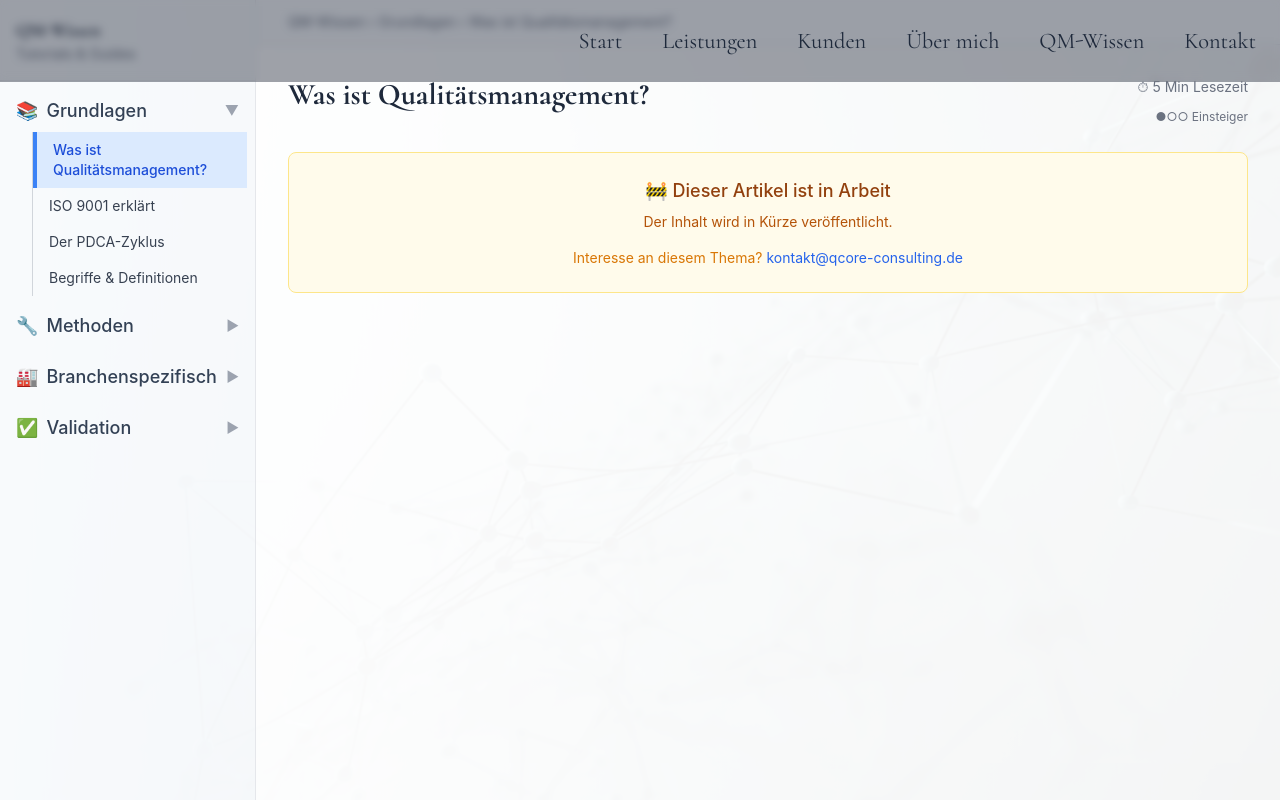
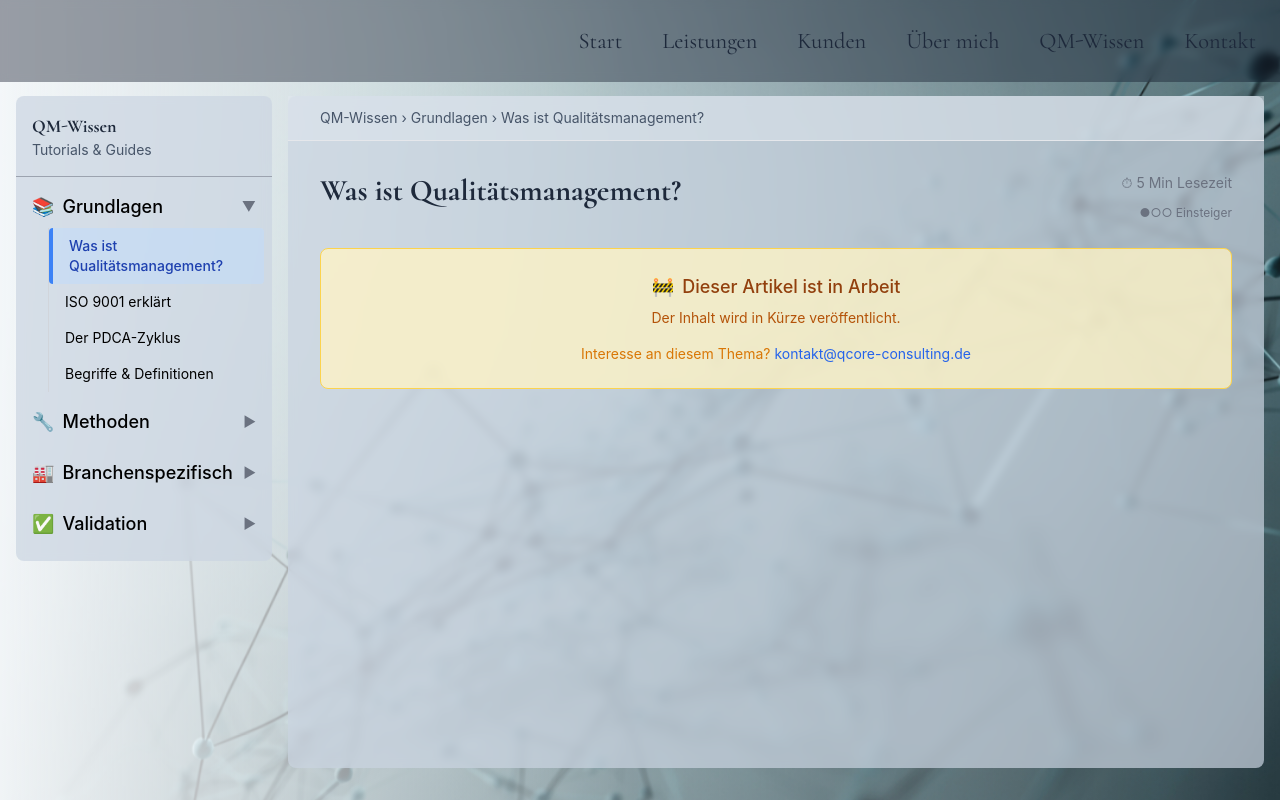
Before and after one commit to Wolle417/qm-consulting-website, a Next.js app: page /qm-wissen in a window 1280 px wide. Both pictures are taken after a click on the button "Was ist Qualitätsmanagement?". Shown: the top 800 px of the page. Built offline with nearby package versions, Linux system fonts and the light colour scheme.

Commit message:
QM-Wissen: consistent design with transparent boxes and proper spacing

```diff
--- a/components/QMWissenContent.jsx
+++ b/components/QMWissenContent.jsx
@@ -5,14 +5,16 @@ const QMWissenContent = ({ selectedArticle, categories }) => {
   if (!selectedArticle) {
     return (
       <div className="p-8">
-        <h1 className="text-3xl font-bold text-slate-800 mb-4">QM-Wissen</h1>
-        <p className="text-lg text-slate-600 mb-8">
+        <h1 className="text-3xl font-bold mb-4" style={{ color: '#1e293b' }}>QM-Wissen</h1>
+        <p className="text-lg mb-8" style={{ color: '#000000' }}>
           Praktisches Know-how für Qualitätsmanagement.
           Wählen Sie links eine Kategorie oder einen Artikel.
         </p>
 
-        <div className="bg-amber-50 border border-amber-200 rounded-lg p-6">
-          <h3 className="font-semibold text-amber-800 mb-2">🚧 In Entwicklung</h3>
+        <div className="bg-amber-100 bg-opacity-80 border border-amber-300 rounded-lg p-6">
+          <h3 className="font-semibold text-amber-800 mb-2 flex items-center">
+            <span className="mr-2">🚧</span> In Entwicklung
+          </h3>
           <p className="text-amber-700">
             Diese Wissensdatenbank wird kontinuierlich erweitert.
             Die ersten Artikel erscheinen in Kürze.
@@ -45,7 +47,7 @@ const QMWissenContent = ({ selectedArticle, categories }) => {
   if (!article) {
     return (
       <div className="p-8">
-        <div className="bg-red-50 border border-red-200 rounded-lg p-6">
+        <div className="bg-red-100 bg-opacity-80 border border-red-300 rounded-lg p-6">
           <h3 className="font-semibold text-red-800 mb-2">Artikel nicht gefunden</h3>
           <p className="text-red-700">
             Der gewählte Artikel konnte nicht geladen werden.
@@ -59,7 +61,7 @@ const QMWissenContent = ({ selectedArticle, categories }) => {
   return (
     <div className="flex-1 overflow-y-auto">
       {/* Breadcrumb */}
-      <div className="px-8 py-3 text-sm text-gray-500 border-b bg-slate-50">
+      <div className="px-8 py-3 text-sm border-b bg-slate-200 bg-opacity-50" style={{ color: '#475569' }}>
         QM-Wissen › {categoryTitle} › {article.title}
       </div>
 
@@ -67,7 +69,7 @@ const QMWissenContent = ({ selectedArticle, categories }) => {
         {/* Header */}
         <div className="flex justify-between items-start mb-6">
           <div>
-            <h1 className="text-3xl font-bold text-slate-800 mb-2">{article.title}</h1>
+            <h1 className="text-3xl font-bold mb-2" style={{ color: '#1e293b' }}>{article.title}</h1>
           </div>
           <div className="text-right">
             <div className="text-sm text-gray-500 mb-1">⏱ {article.time} Lesezeit</div>
@@ -76,8 +78,10 @@ const QMWissenContent = ({ selectedArticle, categories }) => {
         </div>
 
         {/* Placeholder for article without content */}
-        <div className="bg-amber-50 border border-amber-200 rounded-lg p-6 text-center">
-          <p className="text-amber-800 font-medium">🚧 Dieser Artikel ist in Arbeit</p>
+        <div className="bg-amber-100 bg-opacity-80 border border-amber-300 rounded-lg p-6 text-center">
+          <p className="text-amber-800 font-medium flex items-center justify-center">
+            <span className="mr-2">🚧</span> Dieser Artikel ist in Arbeit
+          </p>
           <p className="text-amber-700 text-sm mt-2">
             Der Inhalt wird in Kürze veröffentlicht.
           </p>
--- a/components/QMWissenSidebar.jsx
+++ b/components/QMWissenSidebar.jsx
@@ -8,13 +8,13 @@ const QMWissenSidebar = ({
   onToggleCategory
 }) => {
   return (
-    <aside className="w-64 bg-slate-50 bg-opacity-95 border-r border-gray-200 h-screen sticky top-0 overflow-y-auto hidden md:block">
+    <aside className="w-64 bg-slate-300 bg-opacity-70 backdrop-blur-sm rounded-lg h-fit sticky top-24 overflow-y-auto hidden md:block">
       {/* Header */}
-      <div className="p-4 border-b border-gray-200">
+      <div className="p-4 border-b border-gray-400">
         <h2 className="font-bold text-lg" style={{ color: '#1e293b' }}>
           QM-Wissen
         </h2>
-        <p className="text-sm text-gray-500">Tutorials & Guides</p>
+        <p className="text-sm" style={{ color: '#475569' }}>Tutorials & Guides</p>
       </div>
 
       {/* Categories */}
@@ -27,13 +27,13 @@ const QMWissenSidebar = ({
               {/* Category Header */}
               <button
                 onClick={() => onToggleCategory(category.id)}
-                className="w-full flex items-center justify-between p-2 rounded hover:bg-slate-100 cursor-pointer transition-colors"
+                className="w-full flex items-center justify-between p-2 rounded hover:bg-slate-400 hover:bg-opacity-50 cursor-pointer transition-colors"
               >
                 <div className="flex items-center">
                   <span className="mr-2">{category.icon}</span>
-                  <span className="font-medium text-slate-700">{category.title}</span>
+                  <span className="font-medium" style={{ color: '#000000' }}>{category.title}</span>
                 </div>
-                <span className="text-gray-400 text-sm">
+                <span className="text-gray-500 text-sm">
                   {isExpanded ? '▼' : '▶'}
                 </span>
               </button>
@@ -48,11 +48,12 @@ const QMWissenSidebar = ({
                       <button
                         key={article.id}
                         onClick={() => onSelectArticle(article.id)}
-                        className={`w-full text-left p-2 pl-4 text-sm transition-colors ${
+                        className={`w-full text-left p-2 pl-4 text-sm rounded transition-colors ${
                           isSelected
-                            ? 'bg-blue-100 border-l-4 border-blue-500 text-blue-700 font-medium'
-                            : 'hover:bg-blue-50 hover:text-blue-600 text-gray-700'
+                            ? 'bg-blue-200 bg-opacity-50 border-l-4 border-blue-500 font-medium'
+                            : 'hover:bg-slate-400 hover:bg-opacity-50'
                         }`}
+                        style={{ color: isSelected ? '#1e40af' : '#000000' }}
                       >
                         {article.title}
                       </button>
--- a/pages/qm-wissen.js
+++ b/pages/qm-wissen.js
@@ -10,12 +10,13 @@ export default function QMWissen() {
   const [expandedCategories, setExpandedCategories] = useState(['grundlagen']);
 
   return (
-    <div className="min-h-screen flex flex-col">
+    <div className="min-h-screen relative">
       <Navigation />
 
-      {/* Main Layout */}
-      <div className="flex-1 flex">
+      {/* Main Layout with proper spacing */}
+      <div className="flex min-h-screen pt-24 px-4 pb-8">
         {/* Sidebar */}
+        <div className="mr-4">
           <QMWissenSidebar
             categories={categories}
             selectedArticle={selectedArticle}
@@ -29,14 +30,15 @@ export default function QMWissen() {
               );
             }}
           />
+        </div>
 
         {/* Content */}
-        <div className="flex-1 bg-white bg-opacity-95">
+        <main className="flex-1 bg-slate-300 bg-opacity-70 backdrop-blur-sm rounded-lg">
           <QMWissenContent
             selectedArticle={selectedArticle}
             categories={categories}
           />
-        </div>
+        </main>
       </div>
 
       <Footer />
```
Lines whose indentation alone changed are shown as unchanged.
